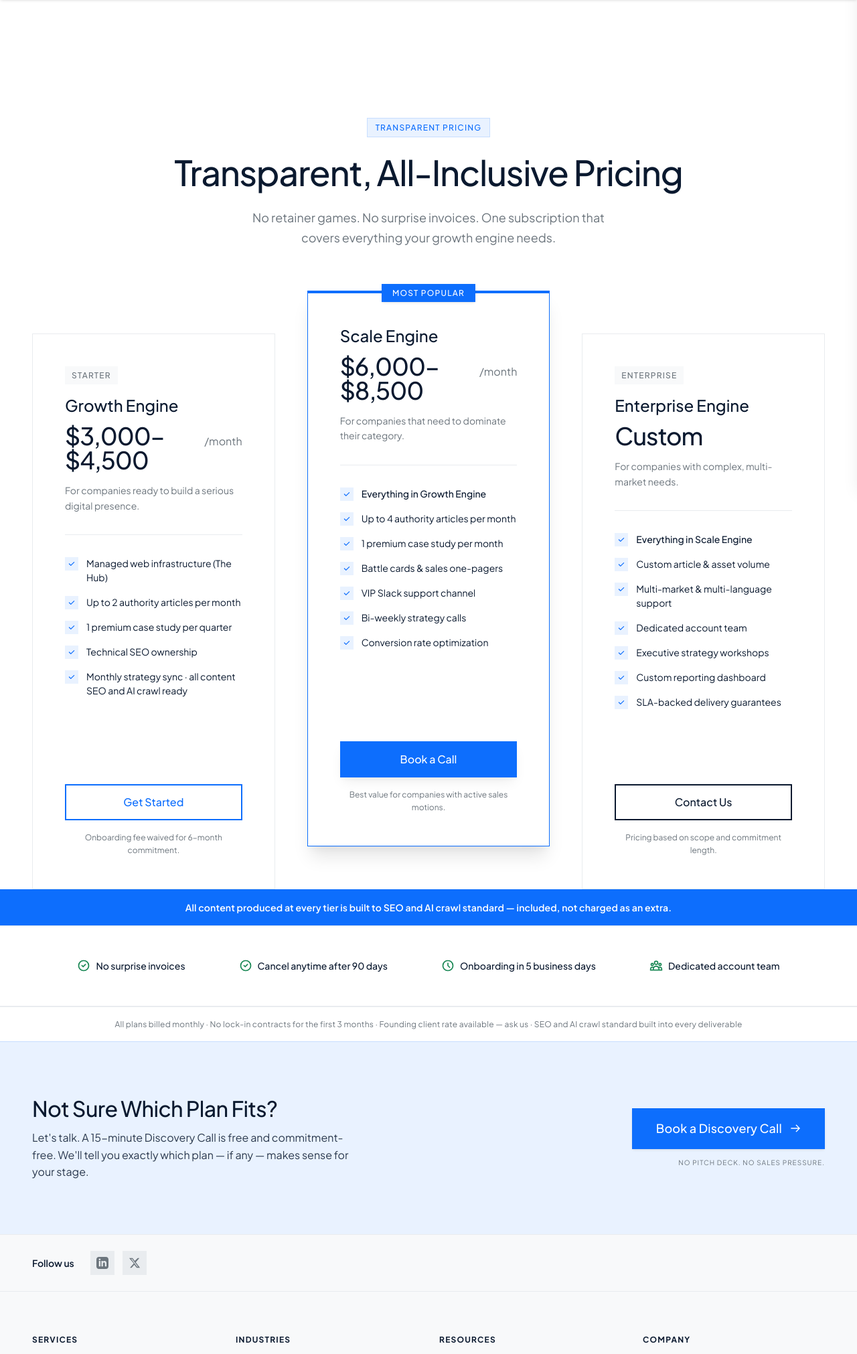
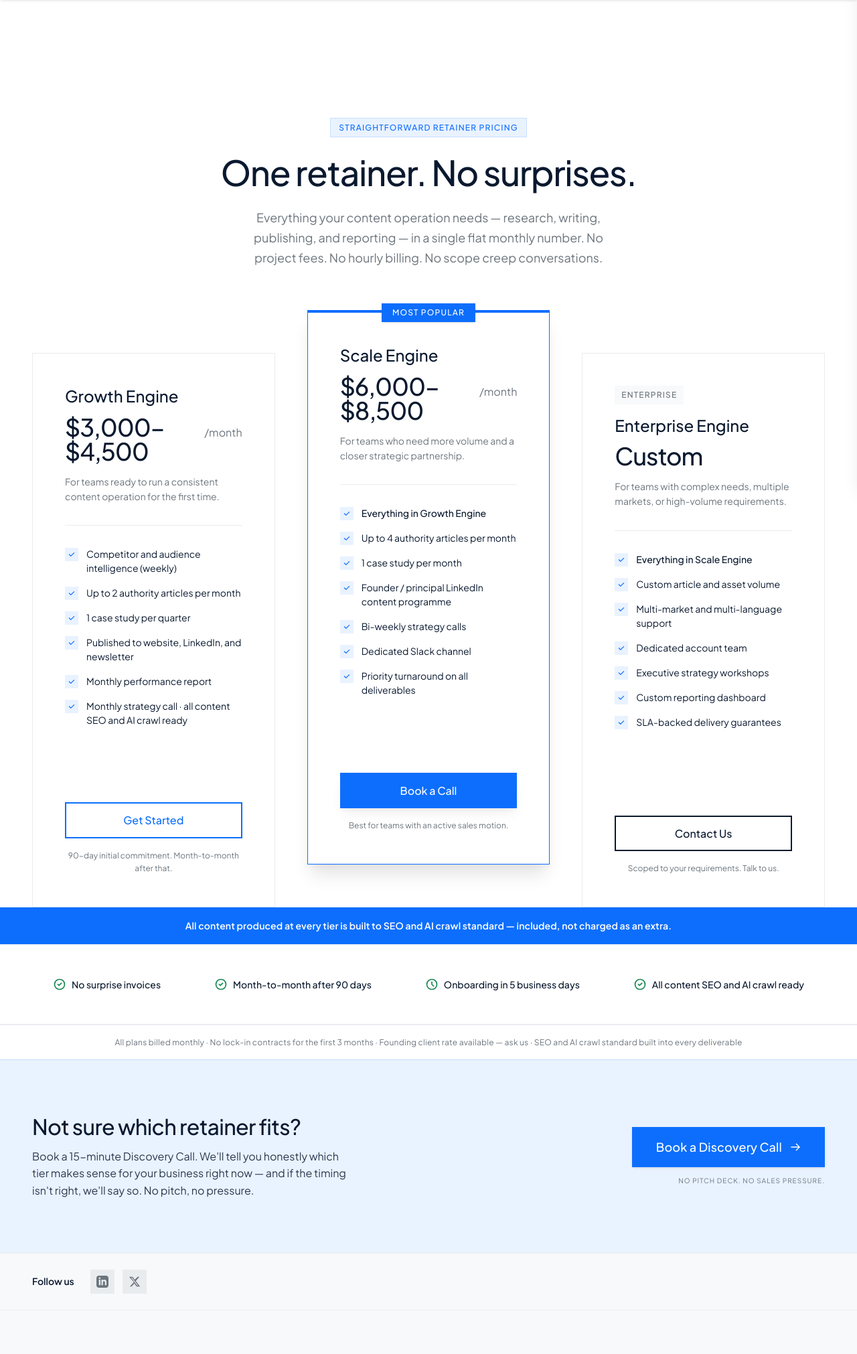
Before and after one commit to travellertope/blu9xhq, a WordPress theme: template theme/page-pricing.php in a window 1280 px wide. Shown: the part 80-2102 px from the top of the page at 67% size. Run offline with PHP 8.4 and a stand-in for WordPress, Linux system fonts and the light colour scheme; the site name, menu and one post (Sample post) are stand-ins, and other content is empty; some libraries are stand-ins or nearby versions.

Commit message:
Rewrite pricing page copy to match current site positioning
- Hero: 'One retainer. No surprises.' — replaces 'Transparent, All-Inclusive Pricing'
- Hero body: reflects content operation language (research/writing/publishing/reporting)
  not 'subscription' or 'growth engine' framing
- Growth Engine tier: features now map to the 4 delivery pillars (intelligence,
  content, publishing, reporting) — removes 'The Hub', 'Technical SEO ownership'
- Scale Engine tier: removes 'Battle cards', 'Conversion rate optimization' —
  replaces with LinkedIn programme, priority turnaround (consistent with use case pages)
- All tier notes updated to current commitment language (90-day / month-to-month)
- Trust signal 4 updated from 'Dedicated account team' to 'All content SEO and AI crawl ready'
- CTA: '15-minute Discovery Call. No pitch, no pressure.' — matches rest of site
- Removed dead $faq_items array (FAQ section was already removed from the page)
- ACF pricing hero defaults updated to match

https://claude.ai/code/session_01DGQo73HsfMg3F3i5PXupLK

```diff
--- a/theme/inc/acf-fields.php
+++ b/theme/inc/acf-fields.php
@@ -365,7 +365,7 @@ acf_add_local_field_group( array(
             'label'         => 'Hero Headline',
             'name'          => 'pricing_hero_headline',
             'type'          => 'text',
-            'default_value' => 'Transparent, All-Inclusive Pricing',
+            'default_value' => 'One retainer. No surprises.',
         ),
         array(
             'key'           => 'field_pricing_hero_subheadline',
@@ -373,7 +373,7 @@ acf_add_local_field_group( array(
             'name'          => 'pricing_hero_subheadline',
             'type'          => 'textarea',
             'rows'          => 2,
-            'default_value' => 'No retainer games. No surprise invoices. One subscription that covers everything your growth engine needs.',
+            'default_value' => 'Everything your content operation needs — research, writing, publishing, and reporting — in a single flat monthly number. No project fees. No hourly billing. No scope creep conversations.',
         ),
         array(
             'key'        => 'field_pricing_tiers',
--- a/theme/page-pricing.php
+++ b/theme/page-pricing.php
@@ -6,33 +6,34 @@
  */
 
 // ── ACF fields with defaults ──────────────────────────────────────────────────
-$hero_badge    = ( function_exists( 'get_field' ) ? get_field( 'pricing_hero_badge' )    : '' ) ?: 'Transparent Pricing';
-$hero_headline = ( function_exists( 'get_field' ) ? get_field( 'pricing_hero_headline' ) : '' ) ?: 'Transparent, All-Inclusive Pricing';
-$hero_body     = ( function_exists( 'get_field' ) ? get_field( 'pricing_hero_body' )     : '' ) ?: 'No retainer games. No surprise invoices. One subscription that covers everything your growth engine needs.';
+$hero_badge    = ( function_exists( 'get_field' ) ? get_field( 'pricing_hero_badge' )    : '' ) ?: 'Straightforward Retainer Pricing';
+$hero_headline = ( function_exists( 'get_field' ) ? get_field( 'pricing_hero_headline' ) : '' ) ?: 'One retainer. No surprises.';
+$hero_body     = ( function_exists( 'get_field' ) ? get_field( 'pricing_hero_body' )     : '' ) ?: 'Everything your content operation needs — research, writing, publishing, and reporting — in a single flat monthly number. No project fees. No hourly billing. No scope creep conversations.';
 
-$cta_headline = ( function_exists( 'get_field' ) ? get_field( 'pricing_cta_headline' ) : '' ) ?: 'Not Sure Which Plan Fits?';
-$cta_body     = ( function_exists( 'get_field' ) ? get_field( 'pricing_cta_body' )     : '' ) ?: 'Let\'s talk. A 15-minute Discovery Call is free and commitment-free. We\'ll tell you exactly which plan — if any — makes sense for your stage.';
+$cta_headline = ( function_exists( 'get_field' ) ? get_field( 'pricing_cta_headline' ) : '' ) ?: 'Not sure which retainer fits?';
+$cta_body     = ( function_exists( 'get_field' ) ? get_field( 'pricing_cta_body' )     : '' ) ?: 'Book a 15-minute Discovery Call. We\'ll tell you honestly which tier makes sense for your business right now — and if the timing isn\'t right, we\'ll say so. No pitch, no pressure.';
 $cta_url      = ( function_exists( 'get_field' ) ? get_field( 'pricing_cta_url' )      : '' ) ?: home_url( '/contact' );
 
 // ── Pricing tiers ─────────────────────────────────────────────────────────────
 $tiers = array(
     array(
-        'tier_badge'  => 'Starter',
+        'tier_badge'  => '',
         'name'        => 'Growth Engine',
         'price'       => '$3,000–$4,500',
         'period'      => '/month',
-        'description' => 'For companies ready to build a serious digital presence.',
-        'note'        => 'Onboarding fee waived for 6-month commitment.',
+        'description' => 'For teams ready to run a consistent content operation for the first time.',
+        'note'        => '90-day initial commitment. Month-to-month after that.',
         'cta_text'    => 'Get Started',
         'cta_url'     => home_url( '/contact' ),
         'cta_style'   => 'outline-blue',
         'featured'    => false,
         'features'    => array(
-            array( 'text' => 'Managed web infrastructure (The Hub)', 'bold' => false ),
-            array( 'text' => 'Up to 2 authority articles per month',  'bold' => false ),
-            array( 'text' => '1 premium case study per quarter',       'bold' => false ),
-            array( 'text' => 'Technical SEO ownership',                'bold' => false ),
-            array( 'text' => 'Monthly strategy sync · all content SEO and AI crawl ready', 'bold' => false ),
+            array( 'text' => 'Competitor and audience intelligence (weekly)', 'bold' => false ),
+            array( 'text' => 'Up to 2 authority articles per month',          'bold' => false ),
+            array( 'text' => '1 case study per quarter',                      'bold' => false ),
+            array( 'text' => 'Published to website, LinkedIn, and newsletter', 'bold' => false ),
+            array( 'text' => 'Monthly performance report',                    'bold' => false ),
+            array( 'text' => 'Monthly strategy call · all content SEO and AI crawl ready', 'bold' => false ),
         ),
     ),
     array(
@@ -40,20 +41,20 @@ $tiers = array(
         'name'        => 'Scale Engine',
         'price'       => '$6,000–$8,500',
         'period'      => '/month',
-        'description' => 'For companies that need to dominate their category.',
-        'note'        => 'Best value for companies with active sales motions.',
+        'description' => 'For teams who need more volume and a closer strategic partnership.',
+        'note'        => 'Best for teams with an active sales motion.',
         'cta_text'    => 'Book a Call',
         'cta_url'     => home_url( '/contact' ),
         'cta_style'   => 'solid-blue',
         'featured'    => true,
         'features'    => array(
-            array( 'text' => 'Everything in Growth Engine',      'bold' => true ),
-            array( 'text' => 'Up to 4 authority articles per month', 'bold' => false ),
-            array( 'text' => '1 premium case study per month',       'bold' => false ),
-            array( 'text' => 'Battle cards & sales one-pagers',      'bold' => false ),
-            array( 'text' => 'VIP Slack support channel',            'bold' => false ),
-            array( 'text' => 'Bi-weekly strategy calls',             'bold' => false ),
-            array( 'text' => 'Conversion rate optimization',         'bold' => false ),
+            array( 'text' => 'Everything in Growth Engine',                   'bold' => true ),
+            array( 'text' => 'Up to 4 authority articles per month',          'bold' => false ),
+            array( 'text' => '1 case study per month',                        'bold' => false ),
+            array( 'text' => 'Founder / principal LinkedIn content programme', 'bold' => false ),
+            array( 'text' => 'Bi-weekly strategy calls',                      'bold' => false ),
+            array( 'text' => 'Dedicated Slack channel',                       'bold' => false ),
+            array( 'text' => 'Priority turnaround on all deliverables',       'bold' => false ),
         ),
     ),
     array(
@@ -61,20 +62,20 @@ $tiers = array(
         'name'        => 'Enterprise Engine',
         'price'       => 'Custom',
         'period'      => '',
-        'description' => 'For companies with complex, multi-market needs.',
-        'note'        => 'Pricing based on scope and commitment length.',
+        'description' => 'For teams with complex needs, multiple markets, or high-volume requirements.',
+        'note'        => 'Scoped to your requirements. Talk to us.',
         'cta_text'    => 'Contact Us',
         'cta_url'     => home_url( '/contact' ),
         'cta_style'   => 'outline-navy',
         'featured'    => false,
         'features'    => array(
-            array( 'text' => 'Everything in Scale Engine',             'bold' => true ),
-            array( 'text' => 'Custom article & asset volume',          'bold' => false ),
-            array( 'text' => 'Multi-market & multi-language support',  'bold' => false ),
-            array( 'text' => 'Dedicated account team',                 'bold' => false ),
-            array( 'text' => 'Executive strategy workshops',           'bold' => false ),
-            array( 'text' => 'Custom reporting dashboard',             'bold' => false ),
-            array( 'text' => 'SLA-backed delivery guarantees',         'bold' => false ),
+            array( 'text' => 'Everything in Scale Engine',            'bold' => true ),
+            array( 'text' => 'Custom article and asset volume',       'bold' => false ),
+            array( 'text' => 'Multi-market and multi-language support', 'bold' => false ),
+            array( 'text' => 'Dedicated account team',                'bold' => false ),
+            array( 'text' => 'Executive strategy workshops',          'bold' => false ),
+            array( 'text' => 'Custom reporting dashboard',            'bold' => false ),
+            array( 'text' => 'SLA-backed delivery guarantees',        'bold' => false ),
         ),
     ),
 );
@@ -87,43 +88,15 @@ $trust_items = array(
     ),
     array(
         'icon' => '<svg width="20" height="20" fill="none" stroke="currentColor" viewBox="0 0 24 24" aria-hidden="true"><path stroke-linecap="square" stroke-linejoin="miter" stroke-width="2" d="M9 12l2 2 4-4m6 2a9 9 0 11-18 0 9 9 0 0118 0z"/></svg>',
-        'text' => 'Cancel anytime after 90 days',
+        'text' => 'Month-to-month after 90 days',
     ),
     array(
         'icon' => '<svg width="20" height="20" fill="none" stroke="currentColor" viewBox="0 0 24 24" aria-hidden="true"><path stroke-linecap="square" stroke-linejoin="miter" stroke-width="2" d="M12 8v4l3 3m6-3a9 9 0 11-18 0 9 9 0 0118 0z"/></svg>',
         'text' => 'Onboarding in 5 business days',
     ),
     array(
-        'icon' => '<svg width="20" height="20" fill="none" stroke="currentColor" viewBox="0 0 24 24" aria-hidden="true"><path stroke-linecap="square" stroke-linejoin="miter" stroke-width="2" d="M17 20h5v-2a3 3 0 00-5.356-1.857M17 20H7m10 0v-2c0-.656-.126-1.283-.356-1.857M7 20H2v-2a3 3 0 015.356-1.857M7 20v-2c0-.656.126-1.283.356-1.857m0 0a5.002 5.002 0 019.288 0M15 7a3 3 0 11-6 0 3 3 0 016 0zm6 3a2 2 0 11-4 0 2 2 0 014 0zM7 10a2 2 0 11-4 0 2 2 0 014 0z"/></svg>',
-        'text' => 'Dedicated account team',
-    ),
-);
-
-// ── FAQ ───────────────────────────────────────────────────────────────────────
-$faq_items = array(
-    array(
-        'question' => 'Do you offer one-off projects?',
-        'answer'   => 'We don\'t. Bluu Interactive is built for ongoing growth partnerships, not isolated deliverables. One-off projects produce outputs that don\'t talk to each other — which is exactly the fragmentation we eliminate. Our retainer model means everything we build compounds over time.',
-    ),
-    array(
-        'question' => 'What industries do you specialize in?',
-        'answer'   => 'We focus on B2B brands in high-consideration verticals: SaaS, professional services, legal tech, healthtech, logistics, and enterprise software. The common thread is a longer sales cycle where content authority and digital infrastructure actually move deals.',
-    ),
-    array(
-        'question' => 'How quickly can we start?',
-        'answer'   => 'Onboarding takes 5 business days from contract signature. We spend that time doing a full audit of your existing infrastructure, content, and sales assets — so day one of production work is informed, not exploratory.',
-    ),
-    array(
-        'question' => 'What\'s included in "Managed Web Infrastructure"?',
-        'answer'   => 'Everything your site needs to perform without you managing it: hosting, uptime monitoring, security patches, plugin/core updates, performance optimization, and conversion-focused landing page builds. You focus on the business. We own the digital foundation.',
-    ),
-    array(
-        'question' => 'Are there contracts or lock-in periods?',
-        'answer'   => 'We ask for a 90-day initial commitment — enough time to see meaningful momentum. After that, it\'s month-to-month. We earn retention by delivering results, not by trapping you in paperwork.',
-    ),
-    array(
-        'question' => 'What does "SME-Verified Content" mean?',
-        'answer'   => 'Every article we publish is reviewed by a subject matter expert in your industry before it goes live. This isn\'t AI-generated filler. It\'s researched, expert-reviewed authority content that ranks for intent-rich queries and converts the traffic it earns.',
+        'icon' => '<svg width="20" height="20" fill="none" stroke="currentColor" viewBox="0 0 24 24" aria-hidden="true"><path stroke-linecap="square" stroke-linejoin="miter" stroke-width="2" d="M9 12l2 2 4-4m6 2a9 9 0 11-18 0 9 9 0 0118 0z"/></svg>',
+        'text' => 'All content SEO and AI crawl ready',
     ),
 );
 
--- a/theme/style.css
+++ b/theme/style.css
@@ -4,7 +4,7 @@ Theme URI: https://bluuhq.com
 Author: Bluu Interactive
 Author URI: https://bluuhq.com
 Description: The Premium Anti-Fragmentation Agency theme for Bluu Interactive — "One Team. One Strategy. Total Growth." Built on Google Material Design 3, light mode. Replaces fragmented vendors with one unified growth engine.
-Version: 1.9.7
+Version: 1.9.8
 Requires at least: 6.0
 Tested up to: 6.7
 Requires PHP: 8.0
```
